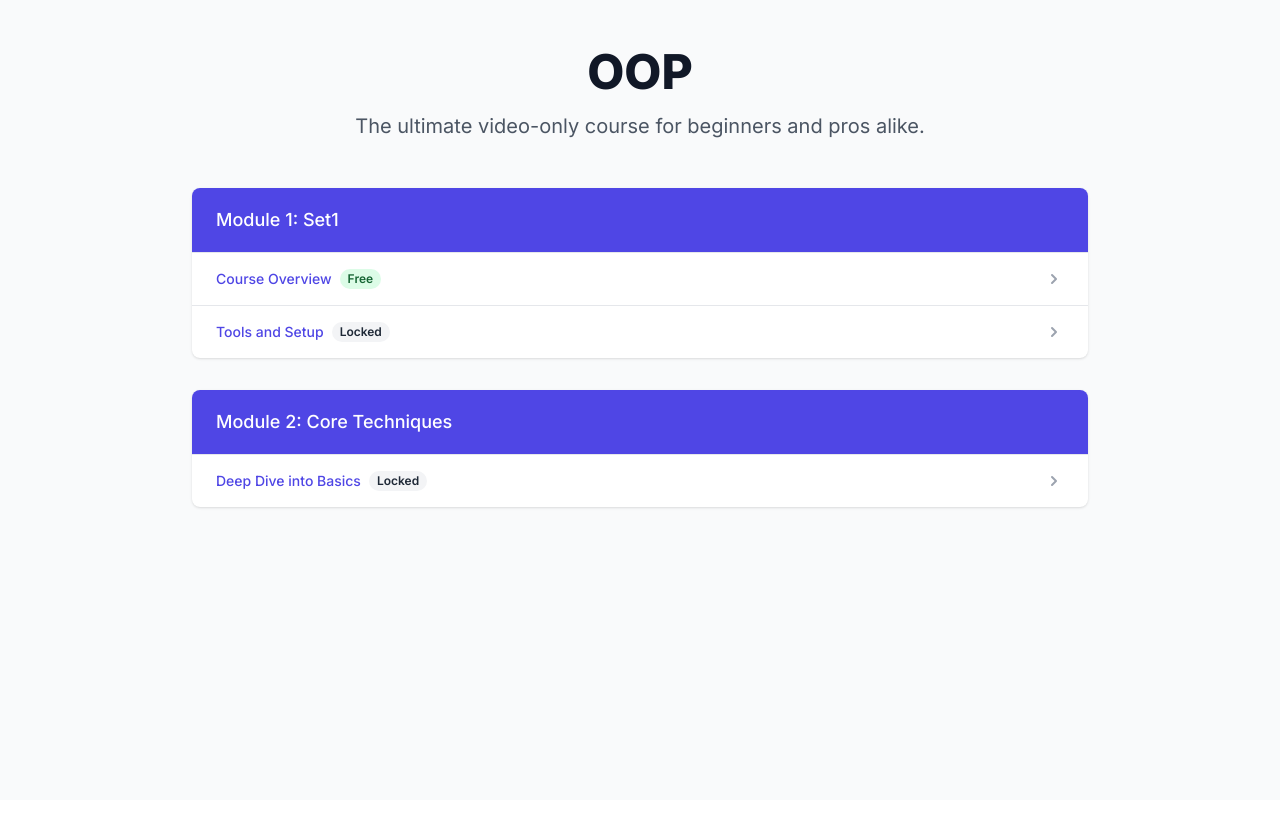
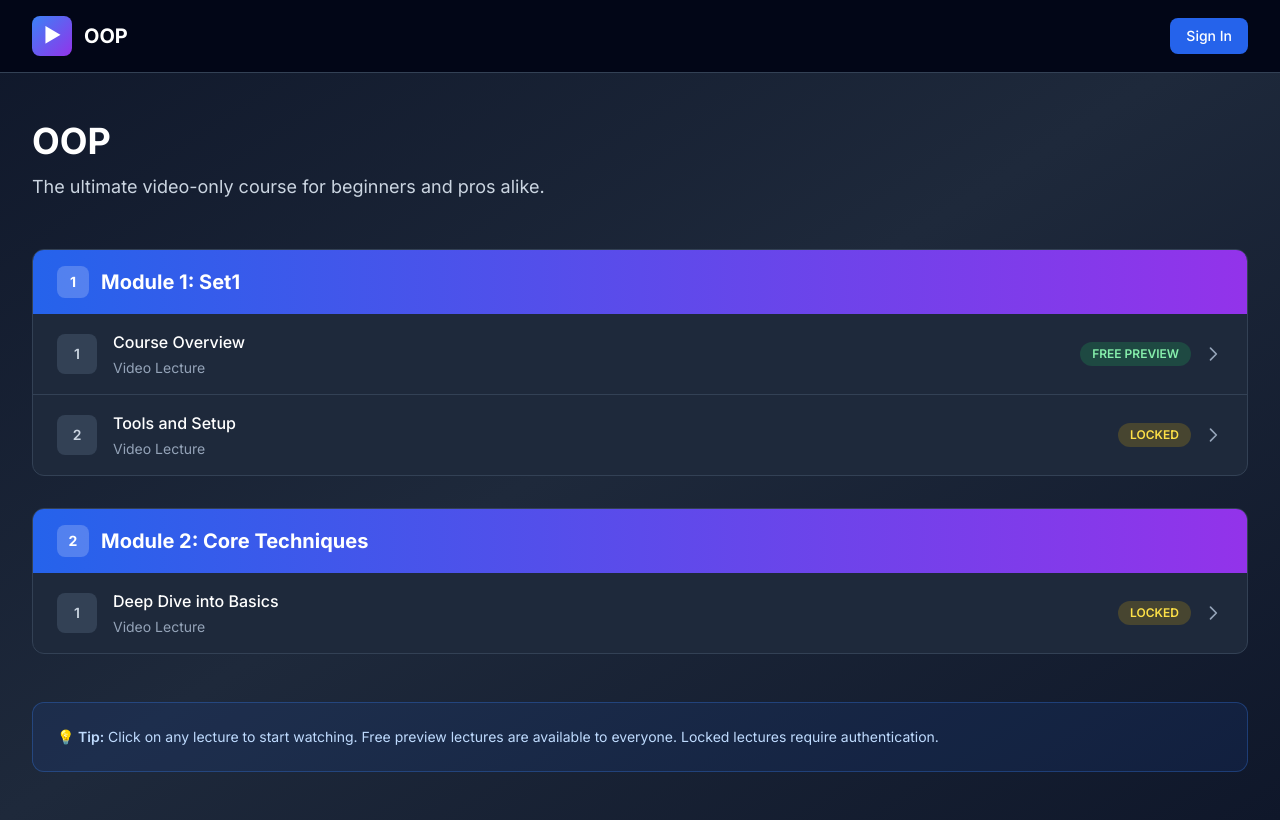
Before and after one commit to IhamSol/AyhamAcademy, a Next.js app: page / in a window 1280 px wide. Built offline with nearby package versions, Linux system fonts and the light colour scheme; no server answers.

Commit message:
Update page.tsx

```diff
--- a/src/app/page.tsx
+++ b/src/app/page.tsx
@@ -1,66 +1,113 @@
 import Link from "next/link";
+import { getServerSession } from "next-auth";
 import courseData from "@/data/courseData.json";
 
-export default function Home() {
+export default async function Home() {
+  const session = await getServerSession();
+
   return (
-    <main className="min-h-screen bg-gray-50 py-12 px-4 sm:px-6 lg:px-8">
-      <div className="max-w-4xl mx-auto">
-        <header className="text-center mb-12">
-          <h1 className="text-4xl font-extrabold text-gray-900 sm:text-5xl">
-            {courseData.title}
-          </h1>
-          <p className="mt-4 text-xl text-gray-600">
-            {courseData.description}
-          </p>
-        </header>
+    <div className="min-h-screen bg-gradient-to-br from-slate-900 via-slate-800 to-slate-900">
+      {/* Navigation Bar */}
+      <nav className="bg-slate-950 border-b border-slate-700 sticky top-0 z-50">
+        <div className="max-w-7xl mx-auto px-4 sm:px-6 lg:px-8 py-4 flex justify-between items-center">
+          <div className="flex items-center space-x-3">
+            <div className="w-10 h-10 bg-gradient-to-br from-blue-500 to-purple-600 rounded-lg flex items-center justify-center">
+              <span className="text-white font-bold text-lg">▶</span>
+            </div>
+            <h1 className="text-xl font-bold text-white">{courseData.title}</h1>
+          </div>
+          <div className="flex items-center space-x-4">
+            {session?.user ? (
+              <>
+                <span className="text-sm text-slate-300">{session.user.email}</span>
+                <Link
+                  href="/api/auth/signout"
+                  className="px-4 py-2 bg-red-600 hover:bg-red-700 text-white rounded-lg text-sm font-medium transition"
+                >
+                  Sign Out
+                </Link>
+              </>
+            ) : (
+              <Link
+                href="/login"
+                className="px-4 py-2 bg-blue-600 hover:bg-blue-700 text-white rounded-lg text-sm font-medium transition"
+              >
+                Sign In
+              </Link>
+            )}
+          </div>
+        </div>
+      </nav>
 
+      {/* Main Content */}
+      <div className="max-w-7xl mx-auto px-4 sm:px-6 lg:px-8 py-12">
+        {/* Header Section */}
+        <div className="mb-12">
+          <h2 className="text-4xl font-bold text-white mb-3">{courseData.title}</h2>
+          <p className="text-lg text-slate-300">{courseData.description}</p>
+        </div>
+
+        {/* Modules Grid */}
         <div className="space-y-8">
-          {courseData.modules.map((module) => (
-            <section key={module.id} className="bg-white shadow overflow-hidden sm:rounded-lg">
-              <div className="px-4 py-5 sm:px-6 bg-indigo-600">
-                <h2 className="text-lg leading-6 font-medium text-white">
-                  {module.title}
-                </h2>
+          {courseData.modules.map((module, moduleIndex) => (
+            <div key={module.id} className="bg-slate-800 rounded-xl border border-slate-700 overflow-hidden hover:border-slate-600 transition">
+              {/* Module Header */}
+              <div className="bg-gradient-to-r from-blue-600 to-purple-600 px-6 py-4">
+                <div className="flex items-center space-x-3">
+                  <div className="w-8 h-8 bg-white bg-opacity-20 rounded-lg flex items-center justify-center">
+                    <span className="text-white font-bold text-sm">{moduleIndex + 1}</span>
                   </div>
-              <div className="border-t border-gray-200">
-                <ul className="divide-y divide-gray-200">
-                  {module.lectures.map((lecture) => (
-                    <li key={lecture.id}>
+                  <h3 className="text-xl font-bold text-white">{module.title}</h3>
+                </div>
+              </div>
+
+              {/* Lectures List */}
+              <div className="divide-y divide-slate-700">
+                {module.lectures.map((lecture, lectureIndex) => (
                   <Link
+                    key={lecture.id}
                     href={`/lecture/${lecture.id}`}
-                        className="block hover:bg-gray-50 transition duration-150 ease-in-out"
+                    className="block hover:bg-slate-700 transition px-6 py-4"
                   >
-                        <div className="px-4 py-4 sm:px-6 flex items-center justify-between">
-                          <div className="flex items-center">
-                            <p className="text-sm font-medium text-indigo-600 truncate">
-                              {lecture.title}
-                            </p>
-                            {lecture.isFree && (
-                              <span className="ml-2 px-2 inline-flex text-xs leading-5 font-semibold rounded-full bg-green-100 text-green-800">
-                                Free
+                    <div className="flex items-center justify-between">
+                      <div className="flex items-center space-x-4 flex-1">
+                        <div className="w-10 h-10 bg-slate-700 rounded-lg flex items-center justify-center flex-shrink-0">
+                          <span className="text-slate-300 text-sm font-semibold">{lectureIndex + 1}</span>
+                        </div>
+                        <div className="flex-1">
+                          <p className="text-white font-medium">{lecture.title}</p>
+                          <p className="text-sm text-slate-400 mt-1">Video Lecture</p>
+                        </div>
+                      </div>
+                      <div className="flex items-center space-x-3">
+                        {lecture.isFree ? (
+                          <span className="px-3 py-1 bg-green-500 bg-opacity-20 text-green-300 text-xs font-semibold rounded-full">
+                            FREE PREVIEW
+                          </span>
+                        ) : (
+                          <span className="px-3 py-1 bg-yellow-500 bg-opacity-20 text-yellow-300 text-xs font-semibold rounded-full">
+                            LOCKED
                           </span>
                         )}
-                            {!lecture.isFree && (
-                              <span className="ml-2 px-2 inline-flex text-xs leading-5 font-semibold rounded-full bg-gray-100 text-gray-800">
-                                Locked
-                              </span>
-                            )}
-                          </div>
-                          <div className="ml-2 flex-shrink-0 flex">
-                            <svg className="h-5 w-5 text-gray-400" fill="currentColor" viewBox="0 0 20 20">
-                              <path fillRule="evenodd" d="M7.293 14.707a1 1 0 010-1.414L10.586 10 7.293 6.707a1 1 0 011.414-1.414l4 4a1 1 0 010 1.414l-4 4a1 1 0 01-1.414 0z" clipRule="evenodd" />
+                        <svg className="w-5 h-5 text-slate-400" fill="none" stroke="currentColor" viewBox="0 0 24 24">
+                          <path strokeLinecap="round" strokeLinejoin="round" strokeWidth={2} d="M9 5l7 7-7 7" />
                         </svg>
                       </div>
                     </div>
                   </Link>
-                    </li>
-                  ))}
-                </ul>
-              </div>
-            </section>
                 ))}
               </div>
             </div>
-    </main>
+          ))}
+        </div>
+
+        {/* Info Box */}
+        <div className="mt-12 bg-blue-600 bg-opacity-10 border border-blue-500 border-opacity-30 rounded-xl p-6">
+          <p className="text-blue-200 text-sm">
+            <span className="font-semibold">💡 Tip:</span> Click on any lecture to start watching. Free preview lectures are available to everyone. Locked lectures require authentication.
+          </p>
+        </div>
+      </div>
+    </div>
   );
 }
```
Lines whose indentation alone changed are shown as unchanged.
